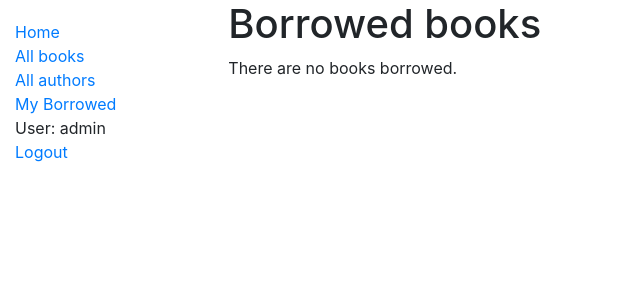
After one commit to peanutstars/TrialAnything, a Django app: page /catalog/mybooks/ in a window 1280 px wide. The commit adds this page. Shown: the top 300 px of the page, without its empty margins (0-640 px from the left). Run offline with Django 3.2, Linux system fonts and the light colour scheme; a user stored in the database is signed in; data comes from the database, SQL or seed files in the repository; both versions use the stored data as it was after the commit; some libraries are stand-ins or nearby versions.

Commit message:
Tutorial - Part 8.

```diff
--- a/Django/004.mozilla/locallibrary/catalog/admin.py
+++ b/Django/004.mozilla/locallibrary/catalog/admin.py
@@ -24,14 +24,14 @@ class BookAdmin(admin.ModelAdmin):
 # admin.site.register(BookInstance)
 @admin.register(BookInstance)
 class BookInstanceAdmin(admin.ModelAdmin):
-    # list_display = (BookInstance, 'status', 'due_back')
+    list_display = ('book', 'status', 'borrower', 'due_back', 'id')
     list_filter = ('status', 'due_back')
     fieldsets = (
         (None, {
             'fields': ('book', 'imprint', 'id')
         }),
         ('Availability', {
-            'fields': ('status', 'due_back')
+            'fields': ('status', 'due_back', 'borrower')
         }),
     )
 
--- a/Django/004.mozilla/locallibrary/catalog/templates/base_generic.html
+++ b/Django/004.mozilla/locallibrary/catalog/templates/base_generic.html
@@ -18,6 +18,7 @@
           <li><a href="{% url 'index' %}">Home</a></li>
           <li><a href="{% url 'books' %}">All books</a></li>
           <li><a href="{% url 'authors' %}">All authors</a></li>
+          <li><a href="{% url 'my-borrowed' %}">My Borrowed</a></li>
           {% if user.is_authenticated %}
             <li>User: {{ user.get_username }}</li>
             <li><a href="{% url 'logout'%}?next={{request.path}}">Logout</a></li>
--- /dev/null
+++ b/Django/004.mozilla/locallibrary/catalog/templates/catalog/bookinstance_list_borrowed_user.html
@@ -0,0 +1,19 @@
+{% extends "base_generic.html" %}
+
+{% block content %}
+    <h1>Borrowed books</h1>
+
+    {% if bookinstance_list %}
+    <ul>
+
+      {% for bookinst in bookinstance_list %}
+      <li class="{% if bookinst.is_overdue %}text-danger{% endif %}">
+        <a href="{% url 'book-detail' bookinst.book.pk %}">{{bookinst.book.title}}</a> ({{ bookinst.due_back }})
+      </li>
+      {% endfor %}
+    </ul>
+
+    {% else %}
+      <p>There are no books borrowed.</p>
+    {% endif %}
+{% endblock %}
--- a/Django/004.mozilla/locallibrary/catalog/urls.py
+++ b/Django/004.mozilla/locallibrary/catalog/urls.py
@@ -9,4 +9,5 @@ urlpatterns = [
     # re_path(r'^book/(?P<pk>\d+)$', views.BookDetailView.as_view(), name='book-detail'),
     path('authors/', views.AuthorListView.as_view(), name='authors'),
     path('author/<int:pk>', views.AuthorDetailView.as_view(), name='author-detail'),
+    path('mybooks/', views.LoanedBooksByUserListView.as_view(), name='my-borrowed'),
 ]
--- a/Django/004.mozilla/locallibrary/catalog/views.py
+++ b/Django/004.mozilla/locallibrary/catalog/views.py
@@ -1,5 +1,6 @@
 import yaml
 
+from django.contrib.auth.mixins import LoginRequiredMixin
 from django.shortcuts import render
 from django.views import generic
 
@@ -50,3 +51,12 @@ class AuthorListView(generic.ListView):
 
 class AuthorDetailView(generic.DetailView):
     model = Author
+
+class LoanedBooksByUserListView(LoginRequiredMixin, generic.ListView):
+    model = BookInstance
+    template_name = 'catalog/bookinstance_list_borrowed_user.html'
+    paginate_by = 10
+
+    def get_queryset(self):
+        # print(self.request.user)
+        return BookInstance.objects.filter(borrower=self.request.user).filter(status__exact='o').order_by('due_back')
```
Also changed, not shown: Django/004.mozilla/locallibrary/catalog/models.py (+10 -0 lines), Django/004.mozilla/locallibrary/catalog/migrations/0002_bookinstance_borrower.py (added), Django/004.mozilla/locallibrary/catalog/migrations/0003_auto_20181128_2241.py (added), Django/004.mozilla/locallibrary/db.sqlite3.
